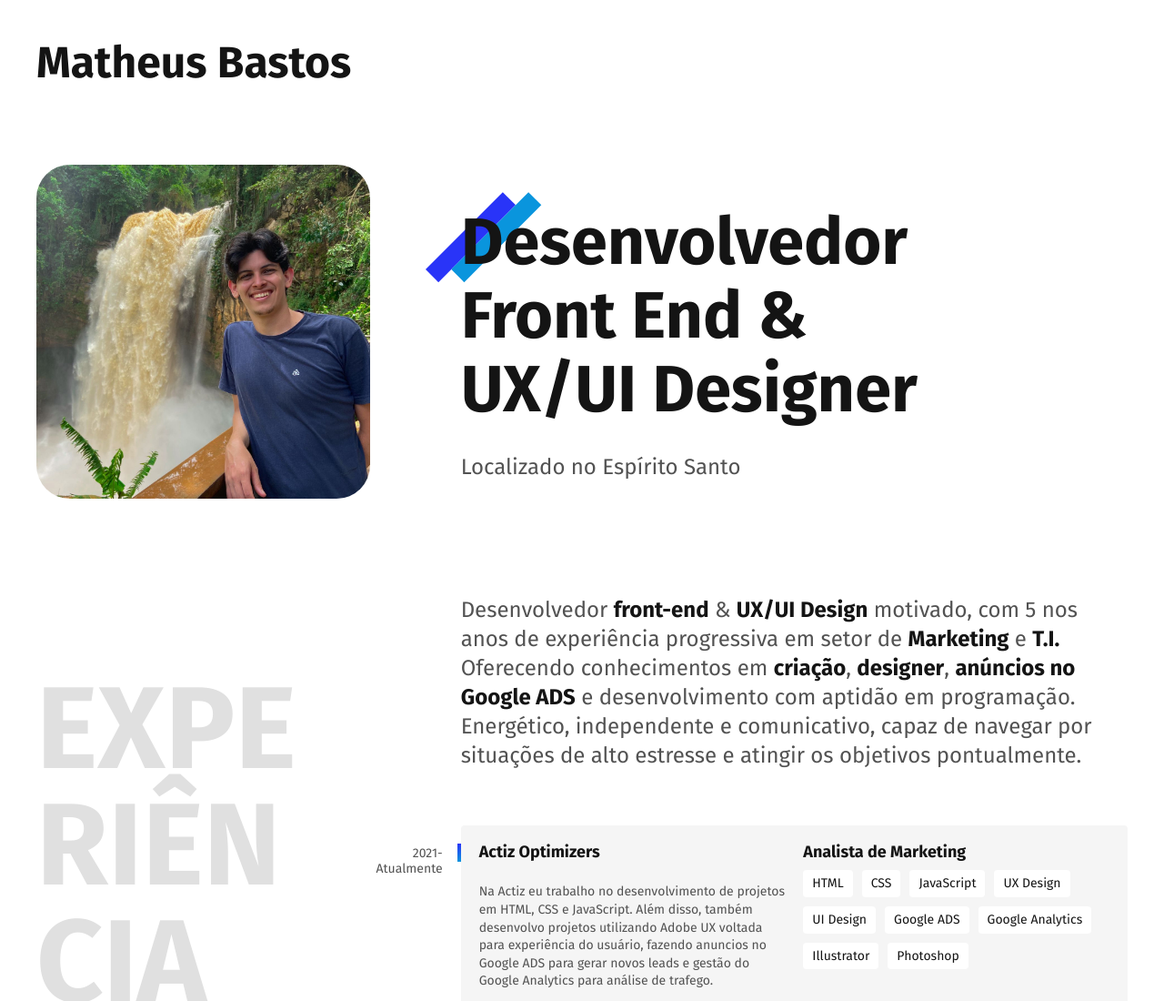
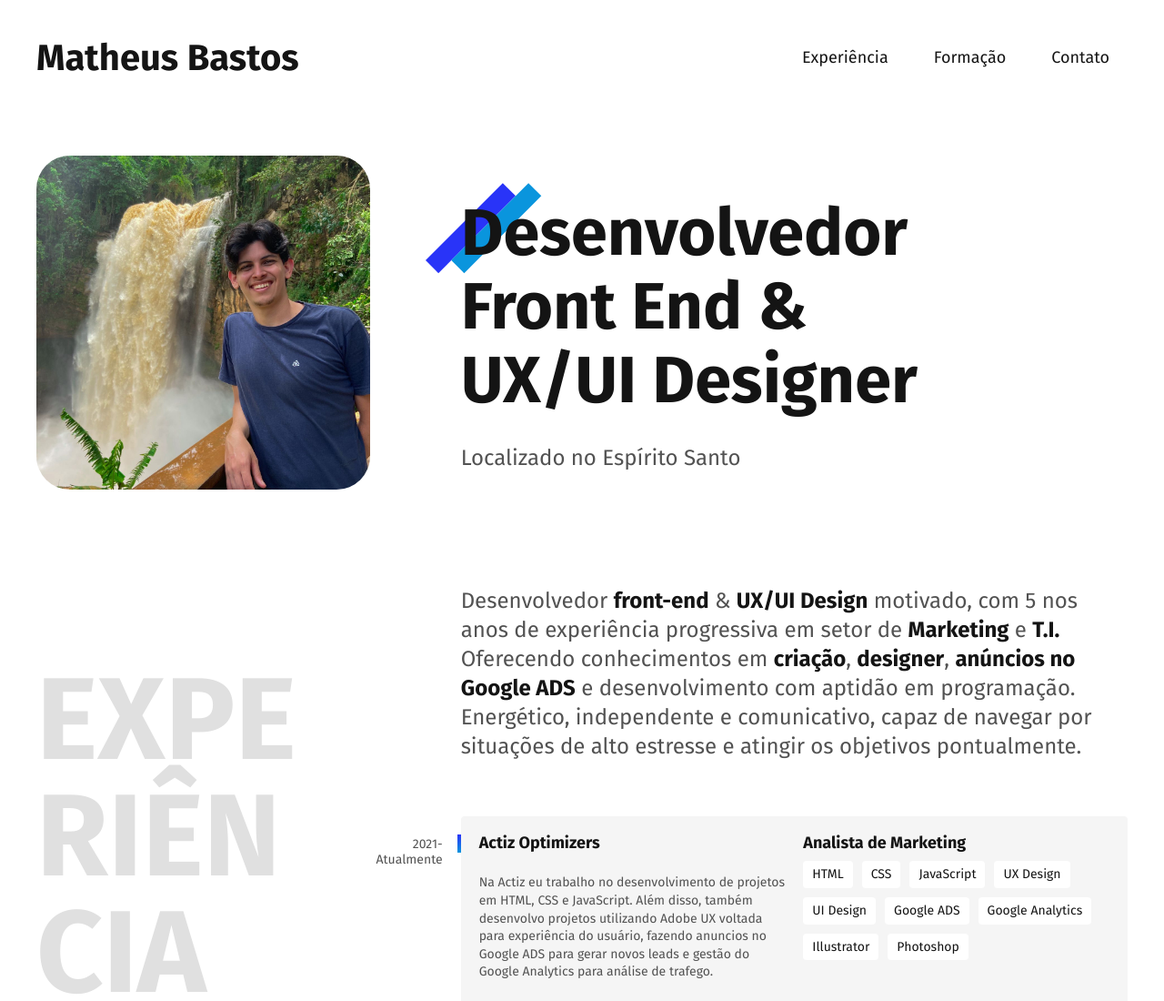
Before and after one commit to Matheusmb41/MatheusBastos, a plain HTML site: page index.html in a window 1280 px wide. Shown: the top 1100 px of the page at 91% size. Drawn offline with Linux system fonts and the light colour scheme.

Commit message:
Atualização do menu

```diff
--- a/index.html
+++ b/index.html
@@ -21,6 +21,13 @@
     <!-- Menu -->
     <header class="topo">
         <h1 class="topo-nome">Matheus Bastos</h1>
+        <nav>
+            <ul class="topo-menu">
+                <li><a href="#experiencia">Experiência</a></li>
+                <li><a href="#formacao">Formação</a></li>
+                <li><a href="#rodape">Contato</a></li>
+            </ul>
+        </nav>
     </header>
 
     <!-- Introdução -->
@@ -33,7 +40,7 @@
     </main>
 
     <!-- Experiência -->
-    <section class="experiencia">
+    <section class="experiencia" id="experiencia">
         <h2 class="subtitulo">Experiência</h2>
         <div>
             <p class="experiencia-texto">Desenvolvedor <strong>front-end</strong> & <strong>UX/UI Design</strong> motivado, com 5 nos anos de experiência progressiva em setor de <strong>Marketing</strong> e <strong>T.I.</strong> Oferecendo conhecimentos em <strong>criação</strong>, <strong>designer</strong>, <strong>anúncios no Google ADS</strong> e desenvolvimento com aptidão em programação. Energético, independente e comunicativo, capaz de navegar por situações de alto estresse e atingir os objetivos pontualmente.</p>
@@ -93,7 +100,7 @@
     </section>
 
     <!-- Formação -->
-    <section class="formacao">
+    <section class="formacao" id="formacao">
         <div class="formacao-container">
             <h2 class="subtitulo">Formação</h2>
             <div>
@@ -131,7 +138,7 @@
     </section>
 
     <!-- Rodapé -->
-    <footer class="rodape">
+    <footer class="rodape" id="rodape">
         <div class="rodape-container">
             <p class="rodape-texto">Entre em contato comigo e marcamos uma conversa</p>
             <ul class="rodape-contato">
--- a/style.css
+++ b/style.css
@@ -42,7 +42,7 @@ h3 {
 }
 
 .topo-nome {
-  font-size: 3rem;
+  font-size: 2.5rem;
   margin: 0;
 }
 
@@ -53,10 +53,12 @@ h3 {
   justify-content: center;
 }
 
-.topo-menu img {
+.topo-menu a {
+  font-size: 1.125rem;
   line-height: 1.3;
-  padding: 10px 5px;
-  width: 35px;
+  padding: 10px 20px;
+  text-decoration: none;
+  color: #141414;
   display: block;
 }
 
```
